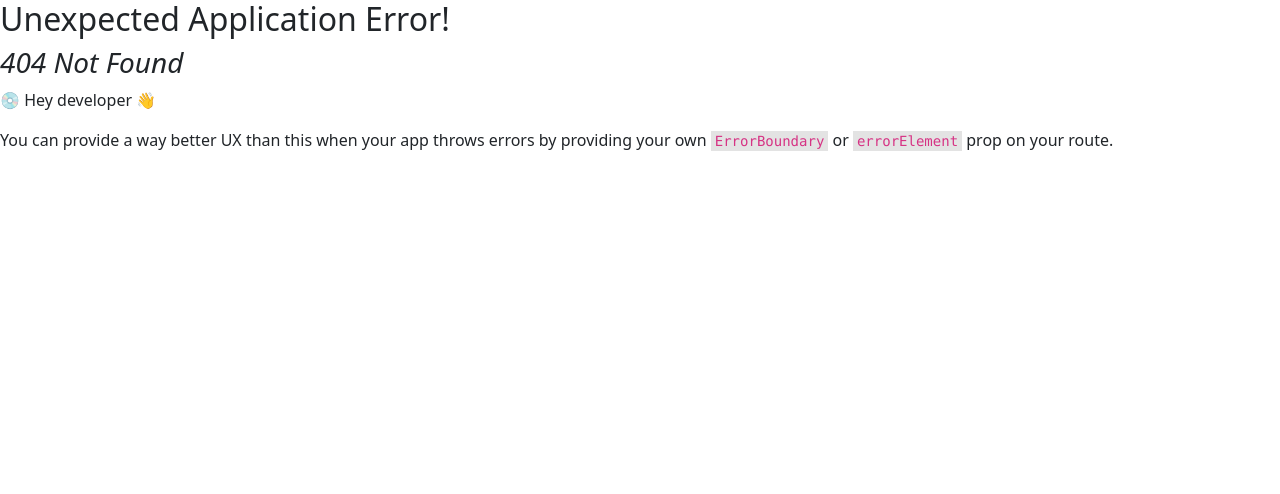
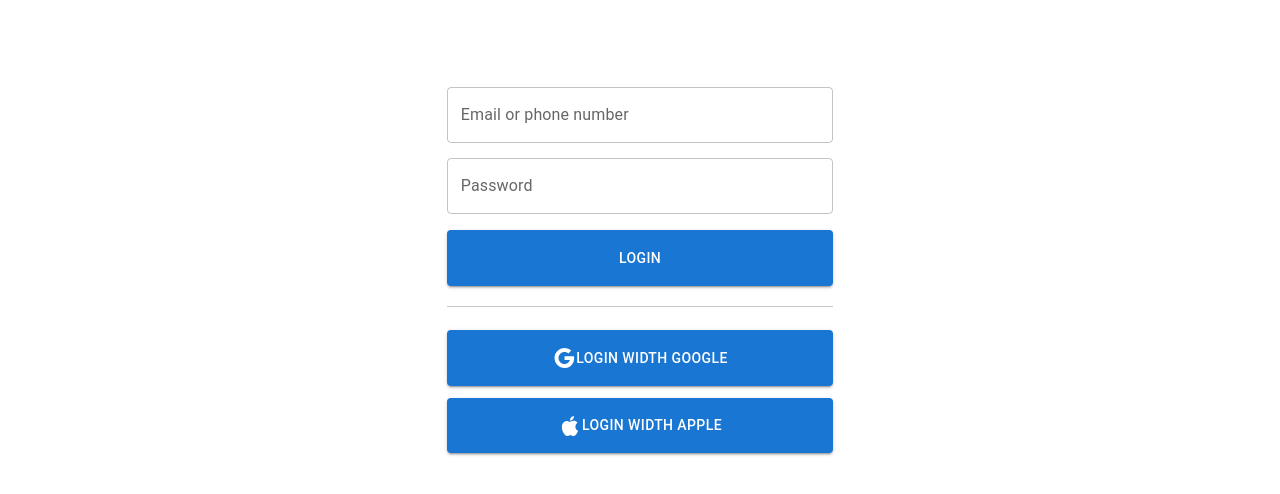
Before and after one commit to ammarsalahi/BTC, a React (Vite) app: page /login in a window 1280 px wide. Before the commit this address had no page. Shown: the top 494 px of the page. Built offline with nearby package versions, Linux system fonts and the light colour scheme; a web font is replaced by a local one.

Commit message:
Login & register

```diff
--- /dev/null
+++ b/src/components/pages/Login.jsx
@@ -0,0 +1,20 @@
+import React from 'react'
+import {Button , Box ,TextField ,Container} from '@mui/material';
+import GoogleIcon from '@mui/icons-material/Google';
+import AppleIcon from '@mui/icons-material/Apple';
+export default function Login() {
+    return (
+        <div>
+            <Container component="form" maxWidth="sm">
+            <Box sx={{ height: '60vh' }} margin="15%">
+            <TextField label="Email or phone number" color="secondary" fullWidth sx={{height:'7ch', marginY:'1%'}}/>
+            <TextField label="Password" color="secondary" type="password" fullWidth sx={{height:'7ch', marginY:'1%'}}/>
+            <Button variant="contained" fullWidth sx={{height:'7ch', marginY:'1%'}} color="primary">Login</Button>
+            <hr />
+            <Button variant="contained" fullWidth sx={{height:'7ch', marginY:'2%'}} color="primary"><GoogleIcon />  Login width Google</Button>
+            <Button variant="contained" fullWidth sx={{height:'7ch', marginY:'1%'}} color="primary"><AppleIcon />  Login width Apple</Button>
+            </Box>
+            </Container>
+        </div>
+    )
+}
--- /dev/null
+++ b/src/components/pages/Register.jsx
@@ -0,0 +1,21 @@
+import React from 'react'
+import {Button , Box ,TextField ,Container} from '@mui/material';
+import GoogleIcon from '@mui/icons-material/Google';
+import AppleIcon from '@mui/icons-material/Apple';
+export default function Login() {
+    return (
+        <div>
+            <Container component="form" maxWidth="sm">
+            <Box sx={{ height: '60vh' }} margin="15%">
+            <TextField label="Email or phone number" color="secondary" fullWidth sx={{height:'7ch', marginY:'1%'}}/>
+            <TextField label="Password" color="secondary" type="password" fullWidth sx={{height:'7ch', marginY:'1%'}}/>
+            <TextField label="Repeat password" color="secondary" type="password" fullWidth sx={{height:'7ch', marginY:'1%'}}/>
+            <Button variant="contained" fullWidth sx={{height:'7ch', marginY:'1%'}} color="primary">Register</Button>
+            <hr />
+            <Button variant="contained" fullWidth sx={{height:'7ch', marginY:'2%'}} color="primary"><GoogleIcon />  Login width Google</Button>
+            <Button variant="contained" fullWidth sx={{height:'7ch', marginY:'1%'}} color="primary"><AppleIcon />  Login width Apple</Button>
+            </Box>
+            </Container>
+        </div>
+    )
+}
```
Also changed, not shown: src/components/routes/Router.jsx (+10 -0 lines).
